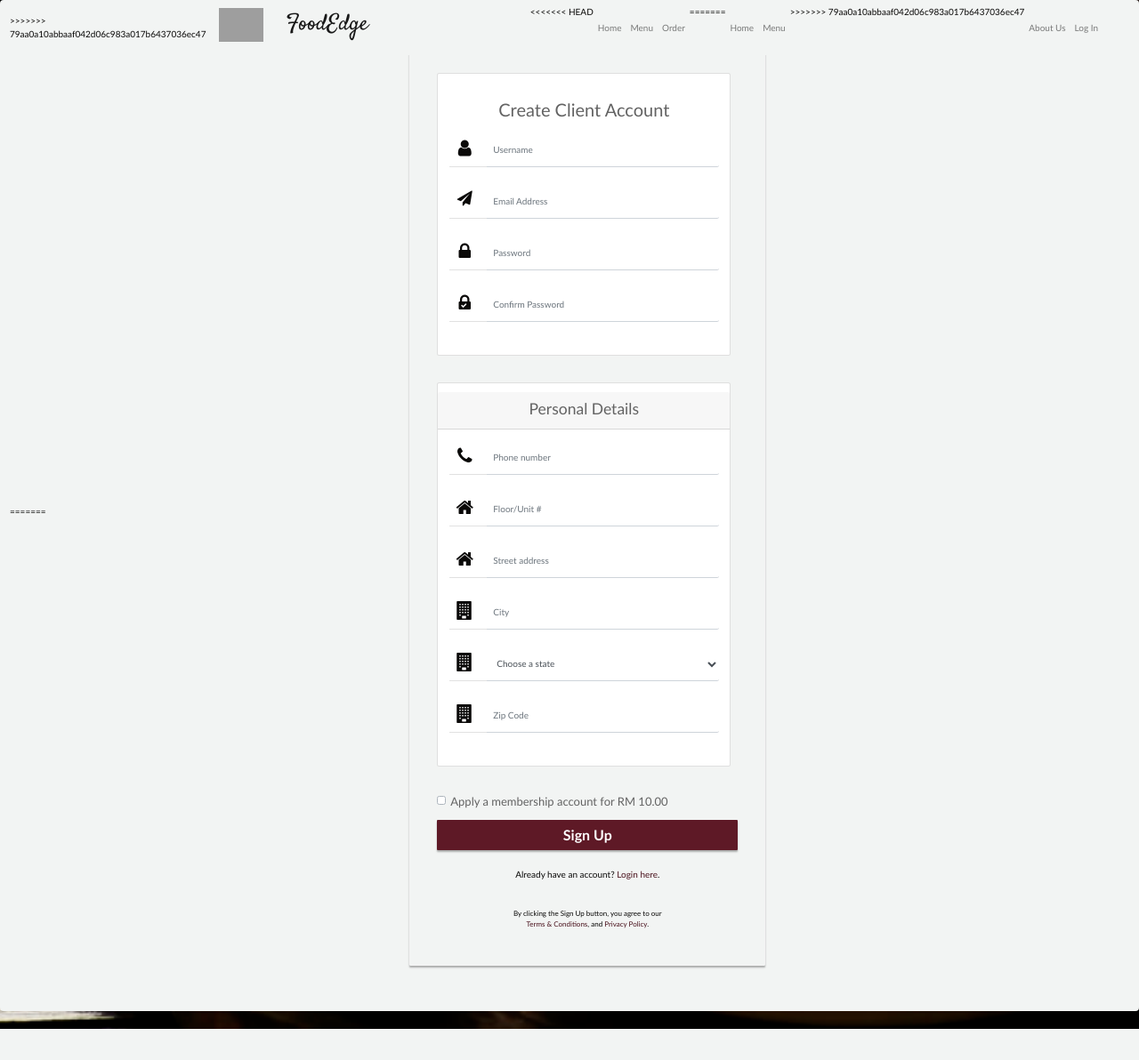
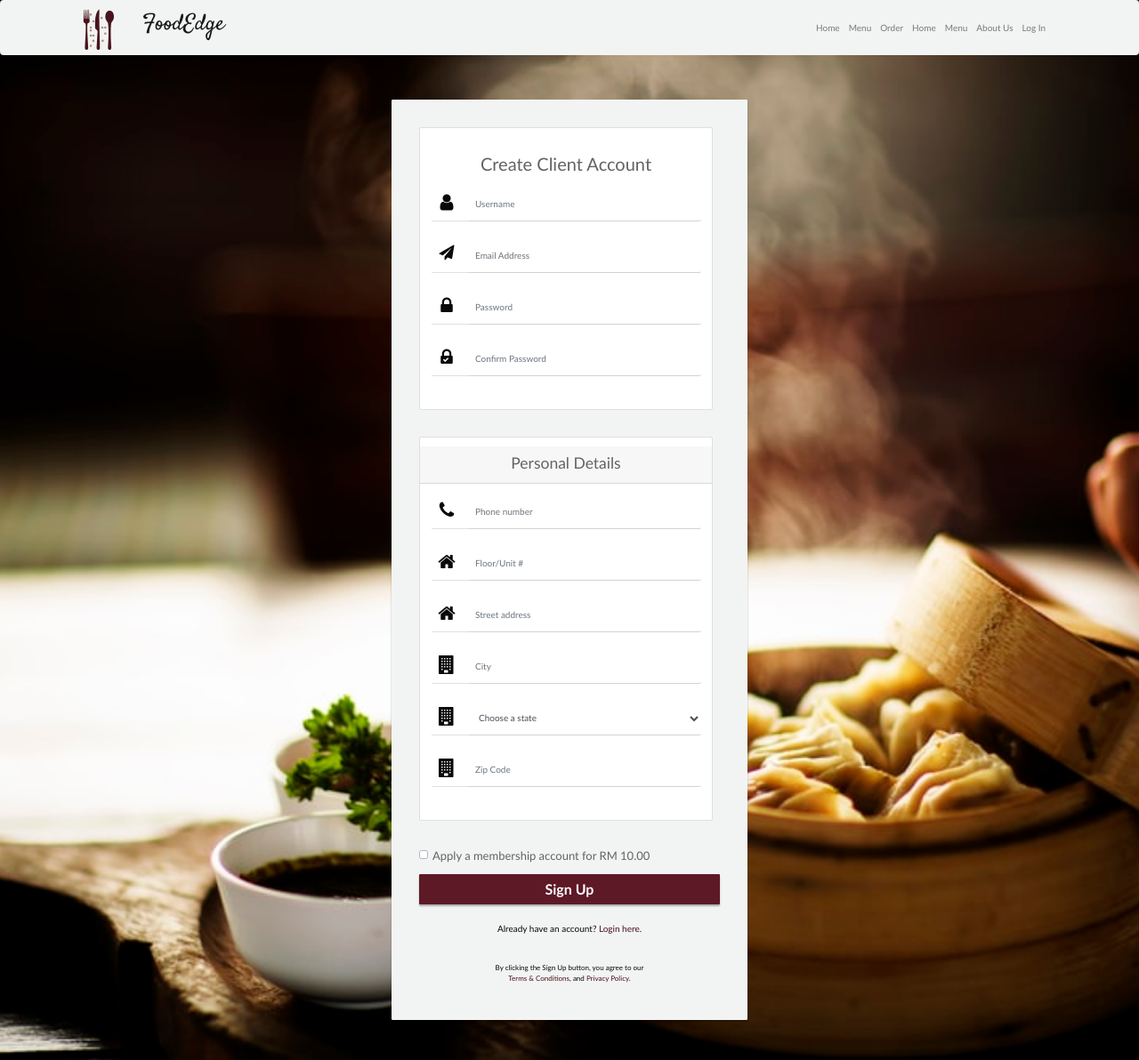
Before and after one commit to zensic/FCMS-Sprint1, a PHP site: page /ClientAccCreation.php in a window 1280 px wide. Shown: the whole page at 89% size. Before the commit the page ends 1157 px from the top, so only its background shows below. Run offline with PHP 8.4, Linux system fonts and the light colour scheme; grey boxes are pictures that could not be loaded.

Commit message:
Fixed Nav Bar Bugs
Fixed bugs for navigation bar which cause the external CSS not working.

```diff
--- a/ClientAccCreation.php
+++ b/ClientAccCreation.php
@@ -23,19 +23,6 @@
     <?php
         echo "<link rel='stylesheet' href='styles/ClientAccCreation_Style.css'>";
     ?>
-
-    <style>
-    body {
-        color: #999;
-        font-family: 'Quebec Serial Bold', sans-serif;
-        background-image: url("images/food.jpg");
-        background-color: white; /* Used if the image is not available */
-        height: auto; /* You must set a specified height */
-        background-position: center; /* Center the image */
-        background-repeat: no-repeat; /* Do not repeat the image */
-        background-size: cover; /* Resize the background image to cover the entire container */
-    }
-    </style>
 </head>
 
 <body>
--- a/include/ClientsNavBar.php
+++ b/include/ClientsNavBar.php
@@ -1,6 +1,5 @@
 <?php
     echo'
-<<<<<<< HEAD
     <head>
     <!-- Bootstrap core CSS -->
     <link href="vendor/bootstrap/css/bootstrap.min.css" rel="stylesheet">
@@ -11,27 +10,21 @@
     <link href="https://fonts.googleapis.com/css2?family=Satisfy&display=swap" rel="stylesheet">
 
   </head>
-  <nav class="navbar navbar-expand-lg navbar-light" id="mainNav">
-=======
     <!-- Navigation -->
-    <nav class="navbar navbar-expand-lg navbar-light fixed-top" id="mainNav">
->>>>>>> 79aa0a10abbaaf042d06c983a017b6437036ec47
+    <nav class="navbar navbar-expand-lg navbar-light" id="mainNav">
     <div class="container">
-        <a class="navbar-brand" href="index.php"><img src="picture/logo.png" width="50" id="logo"></a>
+        <a class="navbar-brand" href="index.php"><img src="images/logo.png" width="50" id="logo"></a>
         <a class="navbar-brand js-scroll-trigger" href="index.php" id="company">FoodEdge</a>
         <button class="navbar-toggler" type="button" data-toggle="collapse" data-target="#navbarResponsive" aria-controls="navbarResponsive" aria-expanded="false" aria-label="Toggle navigation">
         <span class="navbar-toggler-icon"></span>
         </button>
         <div class="collapse navbar-collapse" id="navbarResponsive">
         <ul class="navbar-nav ml-auto">
-<<<<<<< HEAD
             <li class="nav-item"><a class="nav-link js-scroll-trigger" href="Client_HomePage.php">Home</a></li>
             <li class="nav-item"><a class="nav-link js-scroll-trigger" href="ClientCateringPackage.php">Menu</a></li>
             <li class="nav-item"><a class="nav-link js-scroll-trigger" href="ClientOrders.php">Order</a></li>
-=======
             <li class="nav-item"><a class="nav-link js-scroll-trigger" href="index.php">Home</a></li>
             <li class="nav-item"><a class="nav-link js-scroll-trigger" href="menu.php">Menu</a></li>
->>>>>>> 79aa0a10abbaaf042d06c983a017b6437036ec47
             <li class="nav-item"><a class="nav-link js-scroll-trigger" href="#">About Us</a></li>
             <li class="nav-item"><a class="nav-link js-scroll-trigger" href="#">Log In</a></li>
         </ul>
--- a/styles/ClientAccCreation_Style.css
+++ b/styles/ClientAccCreation_Style.css
@@ -1,3 +1,14 @@
+body {
+    color: #999;
+    font-family: 'Quebec Serial Bold', sans-serif;
+    background-image: url("../images/food.jpg");
+    background-color: white; /* Used if the image is not available */
+    height: auto; /* You must set a specified height */
+    background-position: center; /* Center the image */
+    background-repeat: no-repeat; /* Do not repeat the image */
+    background-size: cover; /* Resize the background image to cover the entire container */
+}
+
 .signup-form label {
     color: #636363;
 }
```
